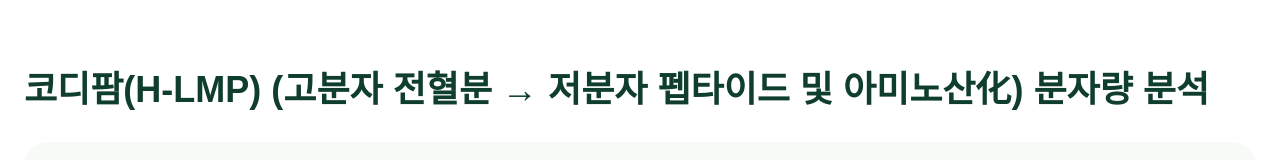
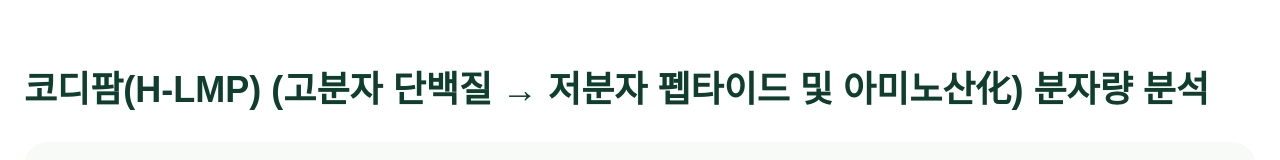
Before and after one commit to uncypdf/enfarm-site, a Next.js app: page /analysis/molecular-weight in a window 1280 px wide. Shown: the part 472-632 px from the top of the page. Built offline with nearby package versions, Linux system fonts and the light colour scheme.

Commit message:
Add Codifarm usage guide

```diff
--- a/src/app/analysis/molecular-weight/page.tsx
+++ b/src/app/analysis/molecular-weight/page.tsx
@@ -23,7 +23,7 @@ export default function MolecularWeightPage() {
       <section className="mx-auto max-w-7xl px-6 py-20">
         <div className="mb-16">
           <h2 className="text-4xl font-black text-[#0f3d2e]">
-            코디팜(H-LMP) (고분자 전혈분 → 저분자 펩타이드 및 아미노산化) 분자량 분석
+            코디팜(H-LMP) (고분자 단백질 → 저분자 펩타이드 및 아미노산化) 분자량 분석
           </h2>
 
           <div className="mt-8 rounded-3xl bg-[#f7faf7] p-8">
```
